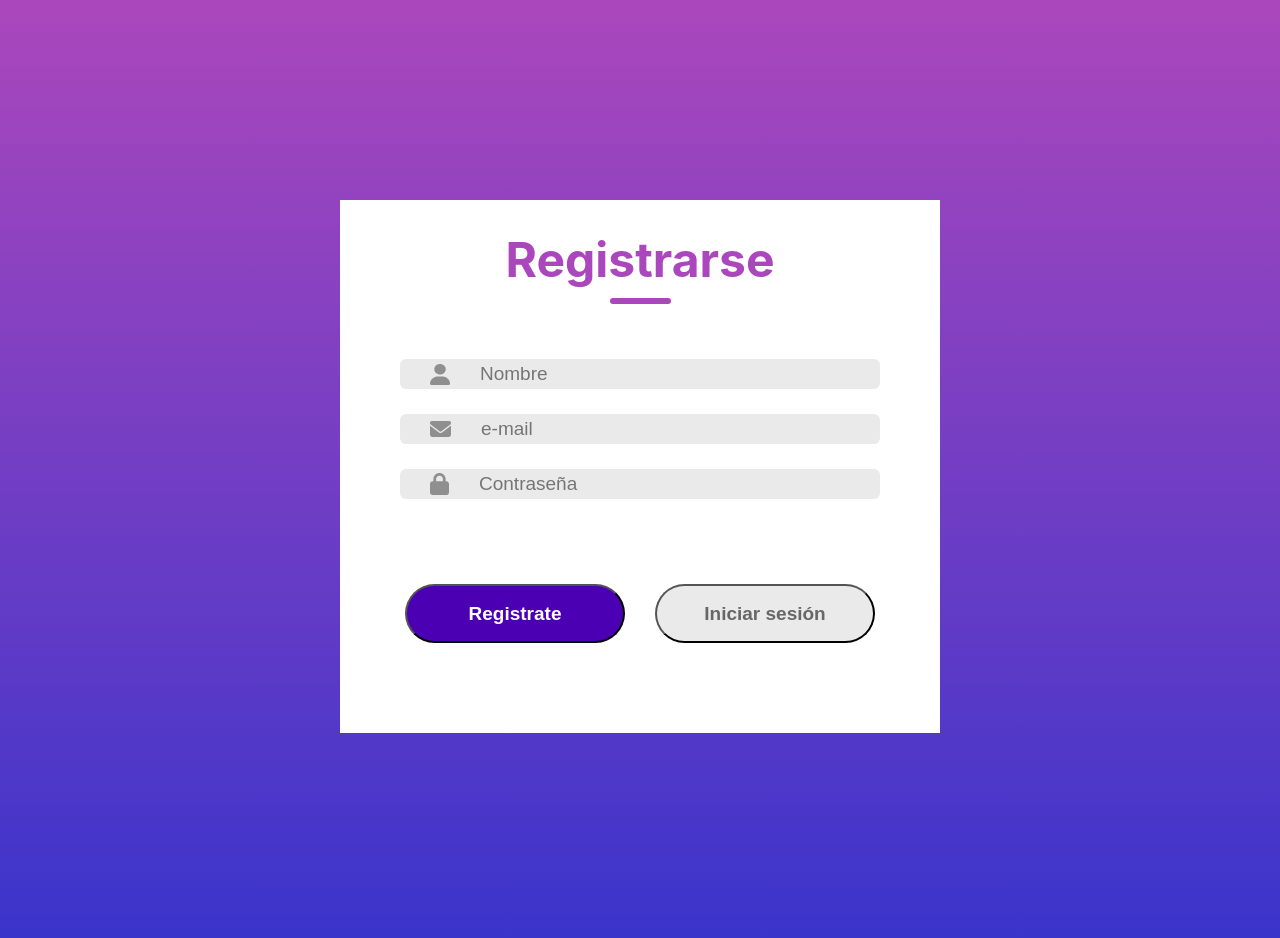
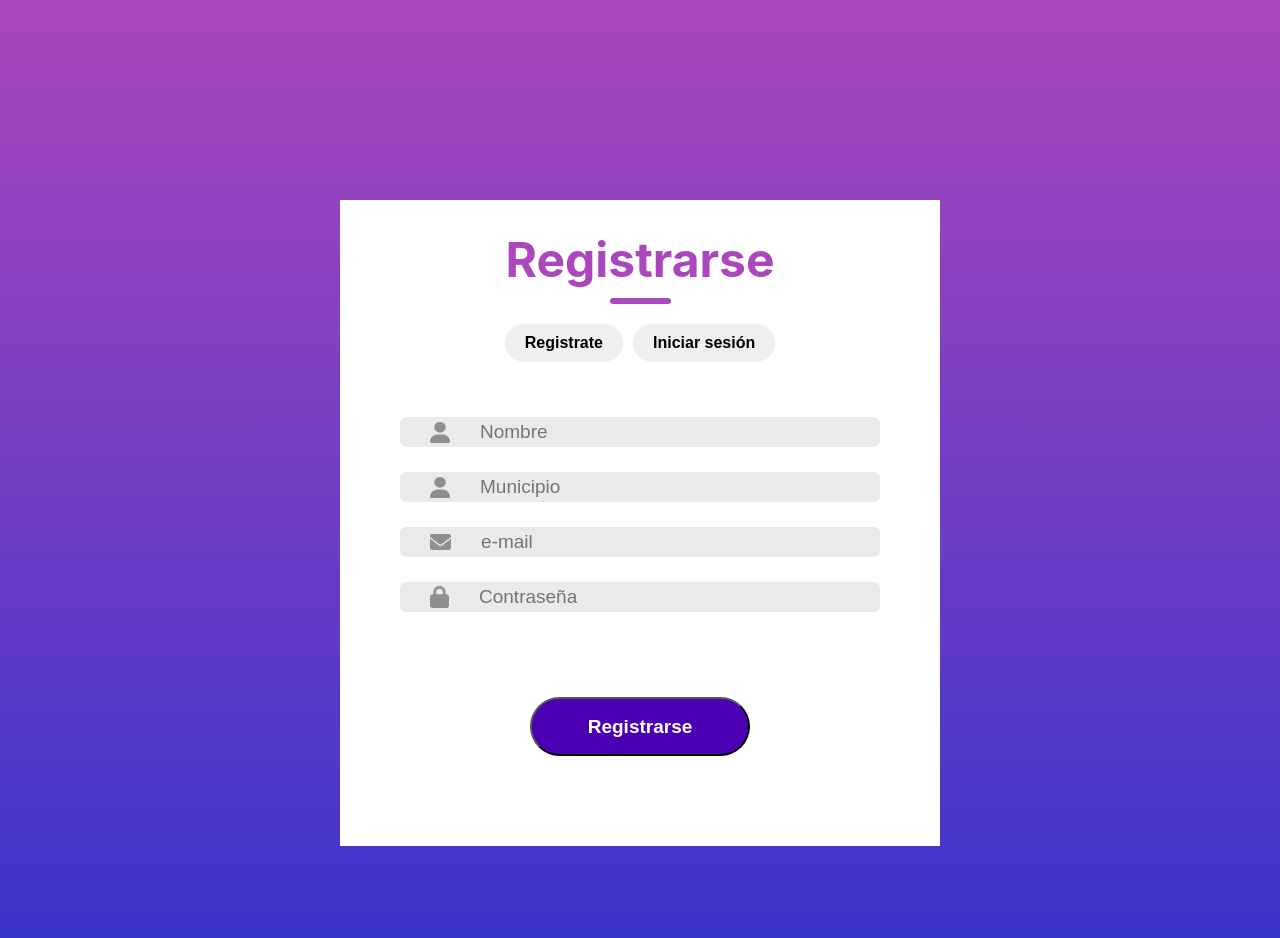
Before and after one commit to ingenieria-software-7009-2025-2/skops-frontend, a React (Create React App) app: page / in a window 1280 px wide. Shown: the top 938 px of the page. Built offline with nearby package versions, Linux system fonts and the light colour scheme.

Commit message:
[Feature/InR&B-Corrección de revisión]
Corecciones

```diff
--- a/src/componentes/LogInSignUp/LogInSignUp.css
+++ b/src/componentes/LogInSignUp/LogInSignUp.css
@@ -97,3 +97,36 @@
         background: #EAEAEA;
         color: #676767;
     }
+
+
+    .mode-switch {
+        display: flex;
+        justify-content: center;
+        gap: 10px;
+        margin-top: 20px;
+    }
+
+    .mode-switch button {
+        padding: 10px 20px;
+        border: none;
+        border-radius: 25px;
+        font-size: 16px;
+        font-weight: 600;
+        cursor: pointer;
+        transition: background-color 0.3s, color 0.3s;
+    }
+
+    .mode-switch .light-mode {
+        background-color: #4c00b4;
+        color: #000;
+    }
+
+    .mode-switch .dark-mode {
+        background-color: #3F51B5;
+        color: #fff;
+    }
+
+    .mode-switch button:hover {
+        background-color: #4c00b4;
+        color: #fff;
+    }
--- a/src/componentes/LogInSignUp/LogInSignUp.jsx
+++ b/src/componentes/LogInSignUp/LogInSignUp.jsx
@@ -4,46 +4,55 @@ import user_icon from '../assets/person.png';
 import email_icon from '../assets/email.png';
 import password_icon from '../assets/password.png';
 import api from '../../api';
+import axios from 'axios';
 
 export const LogInSignUp = ({ setUsuario }) => {
-  const [action, setAction] = useState("Registrarse");
-  const [nombre, setNombre] = useState("");
-  const [email, setEmail] = useState("");
+  const [action, setAction]   = useState("Registrarse");
+  const [nombre, setNombre]   = useState("");
+  const [municipio, setMunicipio] = useState("");
+  const [email, setEmail]     = useState("");
   const [password, setPassword] = useState("");
-  const [error, setError] = useState("");
+  const [error, setError]     = useState("");
 
-  const handleRegistro = async (e) => {
-    e.preventDefault();
-
-    if (!nombre || !email || !password) {
+  const handleRegistro = async () => {
+    // Validación: no permitir espacios en blanco
+    if (!nombre.trim() || !municipio.trim() || !email.trim() || !password.trim()) {
       setError("Todos los campos son necesarios");
       return;
     }
 
     try {
-      const response = await api.post('/v1/users', {
+      // Usamos axios directamente para no enviar el token
+      const response = await axios.post(`${api.defaults.baseURL}/v1/users`, {
         username: nombre,
+        municipio: municipio,
         mail: email,
         password: password
       });
 
-      if (response.data.token) {
-        localStorage.setItem('token', response.data.token);
-        setUsuario([nombre]);
+      // Si el servidor devuelve código 201 o 200, consideramos registro exitoso
+      if (response.status === 201 || response.status === 200) {
+        // Limpiar campos
+        setNombre("");
+        setMunicipio("");
+        setEmail("");
+        setPassword("");
+        setError("");
+
+        // Cambiar al modo login para que el usuario inicie sesión
+        setAction("Iniciar sesión");
       } else {
-        console.warn("No se recibió token en la respuesta del registro");
         setError("Error en el proceso de registro");
       }
 
     } catch (err) {
-      setError(err.response?.data?.message || "Error en el registro");
+      // Capturamos error del servidor
+      setError(err.response?.data?.message || "Error interno al registrar");
     }
   };
 
-  const handleLogin = async (e) => {
-    e.preventDefault();
-
-    if (!email || !password) {
+  const handleLogin = async () => {
+    if (!email.trim() || !password.trim()) {
       setError("Todos los campos son necesarios");
       return;
     }
@@ -57,8 +66,11 @@ export const LogInSignUp = ({ setUsuario }) => {
       if (response.data.token) {
         localStorage.setItem('token', response.data.token);
         setUsuario([response.data.username]);
+        // Limpiar campos tras login exitoso
+        setEmail("");
+        setPassword("");
+        setError("");
       } else {
-        console.warn("No se recibió token en la respuesta del login");
         setError("Error en el proceso de autenticación");
       }
 
@@ -68,10 +80,12 @@ export const LogInSignUp = ({ setUsuario }) => {
   };
 
   const manejadorBoton = (e) => {
+    e.preventDefault();
+    setError("");
     if (action === "Registrarse") {
-      handleRegistro(e);
+      handleRegistro();
     } else {
-      handleLogin(e);
+      handleLogin();
     }
   };
 
@@ -81,8 +95,33 @@ export const LogInSignUp = ({ setUsuario }) => {
         <div className="text">{action}</div>
         <div className="underline"></div>
       </div>
+
+      <div className="mode-switch">
+        <button
+          type="button"
+          className={action === "Registrarse" ? "active" : ""}
+          onClick={() => {
+            setAction("Registrarse");
+            setError("");
+          }}
+        >
+          Registrate
+        </button>
+        <button
+          type="button"
+          className={action === "Iniciar sesión" ? "active" : ""}
+          onClick={() => {
+            setAction("Iniciar sesión");
+            setError("");
+          }}
+        >
+          Iniciar sesión
+        </button>
+      </div>
+
       <form className="inputs" onSubmit={manejadorBoton}>
-        {action === "Iniciar sesion" ? null : (
+        {action === "Iniciar sesión" ? null : (
+          <>
             <div className="input">
               <img src={user_icon} alt="user icon" />
               <input
@@ -92,7 +131,18 @@ export const LogInSignUp = ({ setUsuario }) => {
                 onChange={e => setNombre(e.target.value)}
               />
             </div>
+            <div className="input">
+              <img src={user_icon} alt="municipio icon" />
+              <input
+                type="text"
+                placeholder='Municipio'
+                value={municipio}
+                onChange={e => setMunicipio(e.target.value)}
+              />
+            </div>
+          </>
         )}
+
         <div className="input">
           <img src={email_icon} alt="email icon" />
           <input
@@ -111,35 +161,14 @@ export const LogInSignUp = ({ setUsuario }) => {
             onChange={e => setPassword(e.target.value)}
           />
         </div>
+
         <div className="submit-container">
-          <button
-            type={action === "Registrarse" ? "submit" : "button"}
-            className={action === "Iniciar sesion" ? "submit gray" : "submit"}
-            onClick={() => {
-              if (action !== "Registrarse") {
-                setAction("Registrarse");
-                setNombre("");
-                setError("");
-              }
-            }}
-          >
-            Registrate
-          </button>
-          <button
-            type={action === "Iniciar sesion" ? "submit" : "button"}
-            className={action === "Registrarse" ? "submit gray" : "submit"}
-            onClick={() => {
-              if (action !== "Iniciar sesion") {
-                setAction("Iniciar sesion");
-                setNombre("");
-                setError("");
-              }
-            }}
-          >
-            Iniciar sesión
+          <button type="submit" className="submit">
+            {action}
           </button>
         </div>
       </form>
+
       {error && <p className="error">{error}</p>}
     </div>
   );
```
Lines whose indentation alone changed are shown as unchanged.
